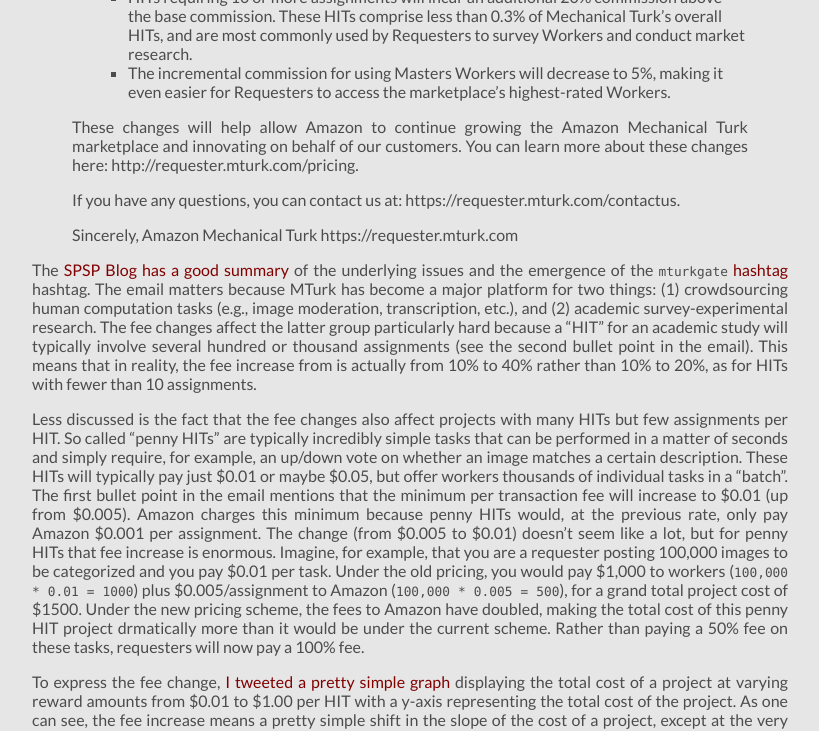
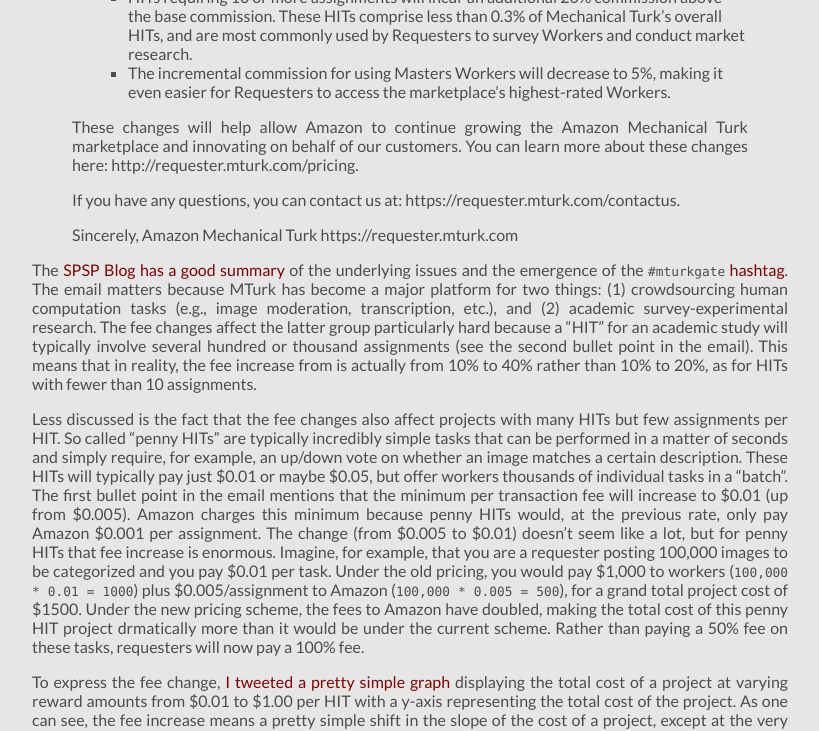
Before and after one commit to leeper/leeper.github.io, a Jekyll site: the page built from _posts/2015-06-24-mturkgate-fractions.md, in a window 1280 px wide and 1400 px high, scrolled down 379 px. Shown: the top 731 px of the window, without its empty margins (230-1049 px from the left). Built offline with Jekyll 4.4.1, drawn with Linux system fonts in a browser that asks for light colours; some web fonts are replaced; Markdown is read by kramdown in place of the engine named in the settings; some of the changed lines change nothing that is shown; some of the changed text lies outside the part shown.

Commit message:
fix hashtagging, add some examples [skip ci]

```diff
--- a/_posts/2015-06-24-mturkgate-fractions.md
+++ b/_posts/2015-06-24-mturkgate-fractions.md
@@ -29,7 +29,7 @@
 > Amazon Mechanical Turk
 > https://requester.mturk.com
 
-The [SPSP Blog has a good summary](http://www.spspblog.org/mechanical-turk-quadruples-survey-fees-mturkgate-ensues/) of the underlying issues and the emergence of the [`mturkgate` hashtag](https://twitter.com/search?q=%23mturkgate) hashtag. The email matters because MTurk has become a major platform for two things: (1) crowdsourcing human computation tasks (e.g., image moderation, transcription, etc.), and (2) academic survey-experimental research. The fee changes affect the latter group particularly hard because a "HIT" for an academic study will typically involve several hundred or thousand assignments (see the second bullet point in the email). This means that in reality, the fee increase from is actually from 10% to 40% rather than 10% to 20%, as for HITs with fewer than 10 assignments.
+The [SPSP Blog has a good summary](http://www.spspblog.org/mechanical-turk-quadruples-survey-fees-mturkgate-ensues/) of the underlying issues and the emergence of the [`#mturkgate` hashtag](https://twitter.com/search?q=%23mturkgate). The email matters because MTurk has become a major platform for two things: (1) crowdsourcing human computation tasks (e.g., image moderation, transcription, etc.), and (2) academic survey-experimental research. The fee changes affect the latter group particularly hard because a "HIT" for an academic study will typically involve several hundred or thousand assignments (see the second bullet point in the email). This means that in reality, the fee increase from is actually from 10% to 40% rather than 10% to 20%, as for HITs with fewer than 10 assignments.
 
 Less discussed is the fact that the fee changes also affect projects with many HITs but few assignments per HIT. So called "penny HITs" are typically incredibly simple tasks that can be performed in a matter of seconds and simply require, for example, an up/down vote on whether an image matches a certain description. These HITs will typically pay just $0.01 or maybe $0.05, but offer workers thousands of individual tasks in a "batch". The first bullet point in the email mentions that the minimum per transaction fee will increase to $0.01 (up from $0.005). Amazon charges this minimum because penny HITs would, at the previous rate, only pay Amazon $0.001 per assignment. The change (from $0.005 to $0.01) doesn't seem like a lot, but for penny HITs that fee increase is enormous. Imagine, for example, that you are a requester posting 100,000 images to be categorized and you pay $0.01 per task. Under the old pricing, you would pay $1,000 to workers (`100,000 * 0.01 = 1000`) plus $0.005/assignment to Amazon (`100,000 * 0.005 = 500`), for a grand total project cost of $1500. Under the new pricing scheme, the fees to Amazon have doubled, making the total cost of this penny HIT project drmatically more than it would be under the current scheme. Rather than paying a 50% fee on these tasks, requesters will now pay a 100% fee.
 
@@ -39,12 +39,15 @@
 
 I thought this was pretty straightforward and was aimed at requesters: how much more is your project going to cost compared to how much it cost before, if you held per-assignment reward amount the same. (Carey Morewedge also [produced one](https://twitter.com/morewedge/status/613438957859250177) emphasizing how the proportion of the total cost of a project going to Amazon would now be higher.)
 
-The part of the Twitter discussion on the `mturkgate` hashtag that I found fascinating was how people were conceptualizing the cost increase (i.e., how large they understood the cost increase to be when they expressed it in their minds in different ways). Here are some different ways we can think about the cost increase, all of which result from the same basic fact that the commission will increase from 10% to 40% for the kinds of HITs academic researchers often use:
+The part of the Twitter discussion on the `#mturkgate` hashtag that I found fascinating was how people were conceptualizing the cost increase (i.e., how large they understood the cost increase to be when they expressed it in their minds in different ways). Here are some different ways we can think about the cost increase, all of which result from the same basic fact that the commission will increase from 10% to 40% for the kinds of HITs academic researchers often use:
 
- - The commission paid to Amazon will quadruple.
- - The commission paid to Amazon is 400% of what is today.
+ - The commission fees paid to Amazon will quadruple.
+ - The commission fees paid to Amazon is 400% of what is today.
  - There will be a 300% increase in commissions paid to Amazon.
+ - The old commission fees were 25% of what they are under the new scheme.
+ - The old commission fees were 75% less than they are under the new scheme.
  - There will be a 30-percentage point increase in commission fees.
+ - The old commission fees were 30-percentage points less than under the new scheme.
  - There will be a 27.3% increase in the total cost of a project.
  - The proportion of the total cost of a project going to Amazon will increase from 9.1% percent to 28.6%.
  - The proportion of the total cost of a project going to workers will decrease 91.0% to 71.4%.
@@ -55,7 +58,7 @@
  - If requesters hold total project costs constant, workers received 25.7% more under the old fees.
  - If requesters hold total project costs constant, workers received 125.7% of what they will receive now.
 
-The fact that I can express a relatively simple change (fees moving from 10% to 40%) is a good reminder to take a minute and think about how best to express that change. Obviously, "fees quadruple" sounds horrendous and "300% increase in fees" sounds bad, but may not quite as a bad. A "27.3% increase in total costs" sounds bad, but maybe not that bad given that Amazon has never previous raised their fees. When we express the change as the share of total costs going to workers decreasing from 91.0% to 71.4% or that workers can expect to receive 21.4% less highlights why `mturkgate` emerged: requesters talking about fleeing MTurk because they will pay 27.3% more is interesting given that workers might expect to receive 21.4% less for the same work.
+The fact that I can express a relatively simple change (fees moving from 10% to 40%) is a good reminder to take a minute and think about how best to express that change. Obviously, "fees quadruple" sounds horrendous and "300% increase in fees" sounds bad, but may not quite as a bad. A "27.3% increase in total costs" sounds bad, but maybe not that bad given that Amazon has never previous raised their fees. When we express the change as the share of total costs going to workers decreasing from 91.0% to 71.4% or that workers can expect to receive 21.4% less highlights why `#mturkgate` emerged: requesters talking about fleeing MTurk because they will pay 27.3% more is interesting given that workers might expect to receive 21.4% less for the same work.
 
 It's incredibly easy to frame numbers both to serve one's objectives and to mislead about the size of the underlying values. Graphing can help, but it's also important to remember that the fee increase is a slope change, not a change in functional form, so regardless of the cost of your MTurk project the cost will only be 27.3% higher. There is no exponential increase in cost. If one were to extend the axes of my graph to infinity, the picture would remain the same with the new line being 27.3% higher than the line representing current costs. (Though a graph with an expanded x-axis would cover up the enormous increase in total cost for penny HIT projects.) As a requester, I was concerned about total cost, so I graphed that in what I thought was the most useful way. If one's concerns are different, they can follow any of the different ways of framing the change listed above and draw a different graph that emphasizing the change most relevant to them.
 
```
